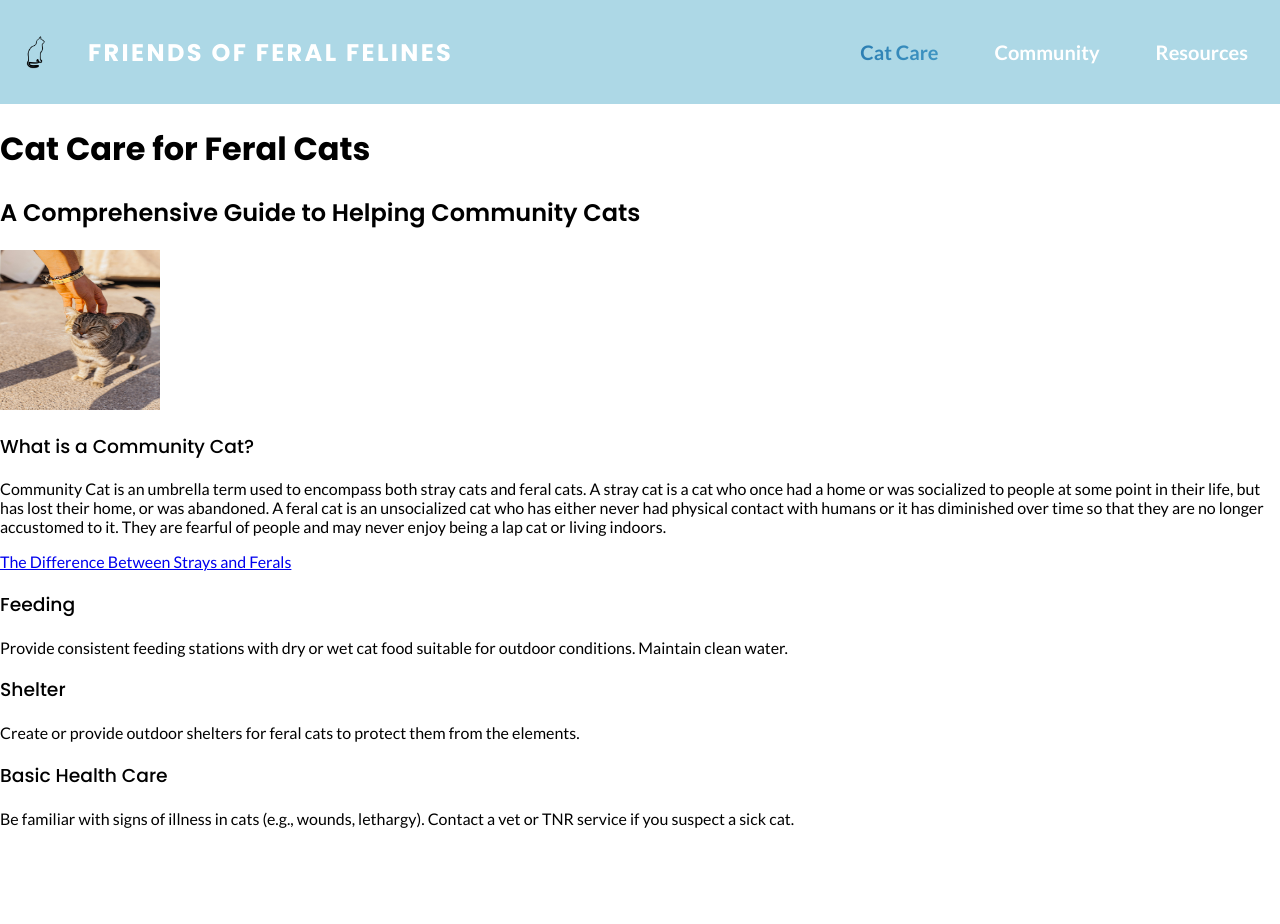
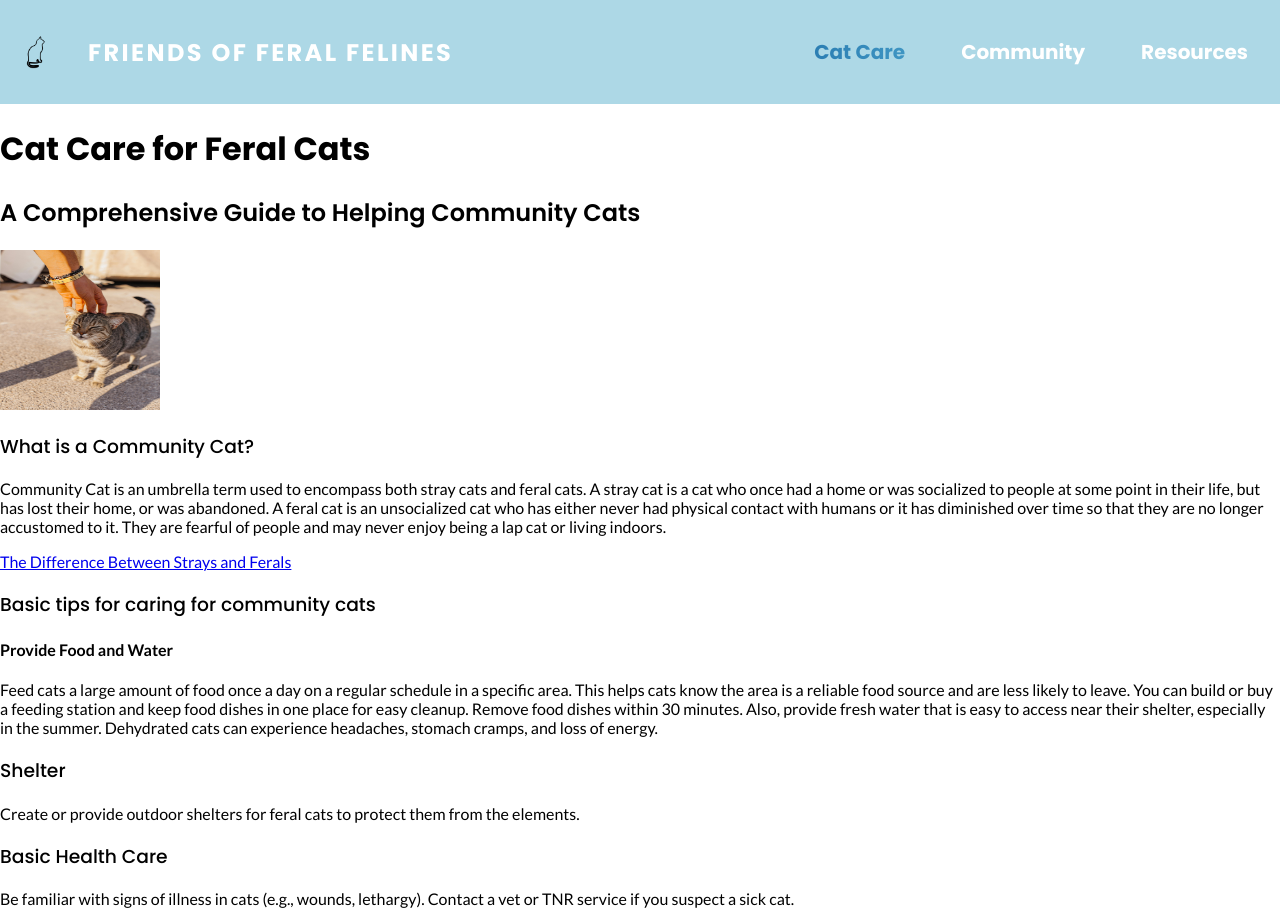
Before and after one commit to joshuajcarroll/FeralCats2024, a Next.js app: page /cat-care in a window 1280 px wide. Before the commit the page ends 844 px from the top, so only its background shows below. Built offline with nearby package versions, Linux system fonts and the light colour scheme; a web font is replaced by a local one.

Commit message:
added basic cat care tips to cat care page

```diff
--- a/app/cat-care/page.tsx
+++ b/app/cat-care/page.tsx
@@ -16,10 +16,14 @@ export default function CatCare() {
       had physical contact with humans or it has diminished over time so that they are no longer
       accustomed to it. They are fearful of people and may never enjoy being a lap cat or living indoors.</p>
       <p><a href="https://www.alleycat.org/resources/feral-and-stray-cats-an-important-difference/#:~:text=A%20feral%20cat%20is%20an,cat%20or%20enjoy%20living%20indoors.">The Difference Between Strays and Ferals</a></p>
-      <h3>Feeding</h3>
+      <h3>Basic tips for caring for community cats</h3>
+      <h4>Provide Food and Water</h4>
       <p>
-        Provide consistent feeding stations with dry or wet cat food suitable
-        for outdoor conditions. Maintain clean water.
+      Feed cats a large amount of food once a day on a regular schedule in a specific area.
+      This helps cats know the area is a reliable food source and are less likely to leave.
+      You can build or buy a feeding station and keep food dishes in one place for easy cleanup.
+      Remove food dishes within 30 minutes. Also, provide fresh water that is easy to access near their shelter,
+      especially in the summer. Dehydrated cats can experience headaches, stomach cramps, and loss of energy.
       </p>
       <h3>Shelter</h3>
       <p>
--- a/app/components/Header.module.css
+++ b/app/components/Header.module.css
@@ -26,6 +26,6 @@
     padding: 0;
     display: flex;
     gap: 1.5rem;
-    /* font-family: 'Montserrat', sans-serif; */
+    font-family: 'Poppins';
     font-size: 1.25rem;
   }
```
